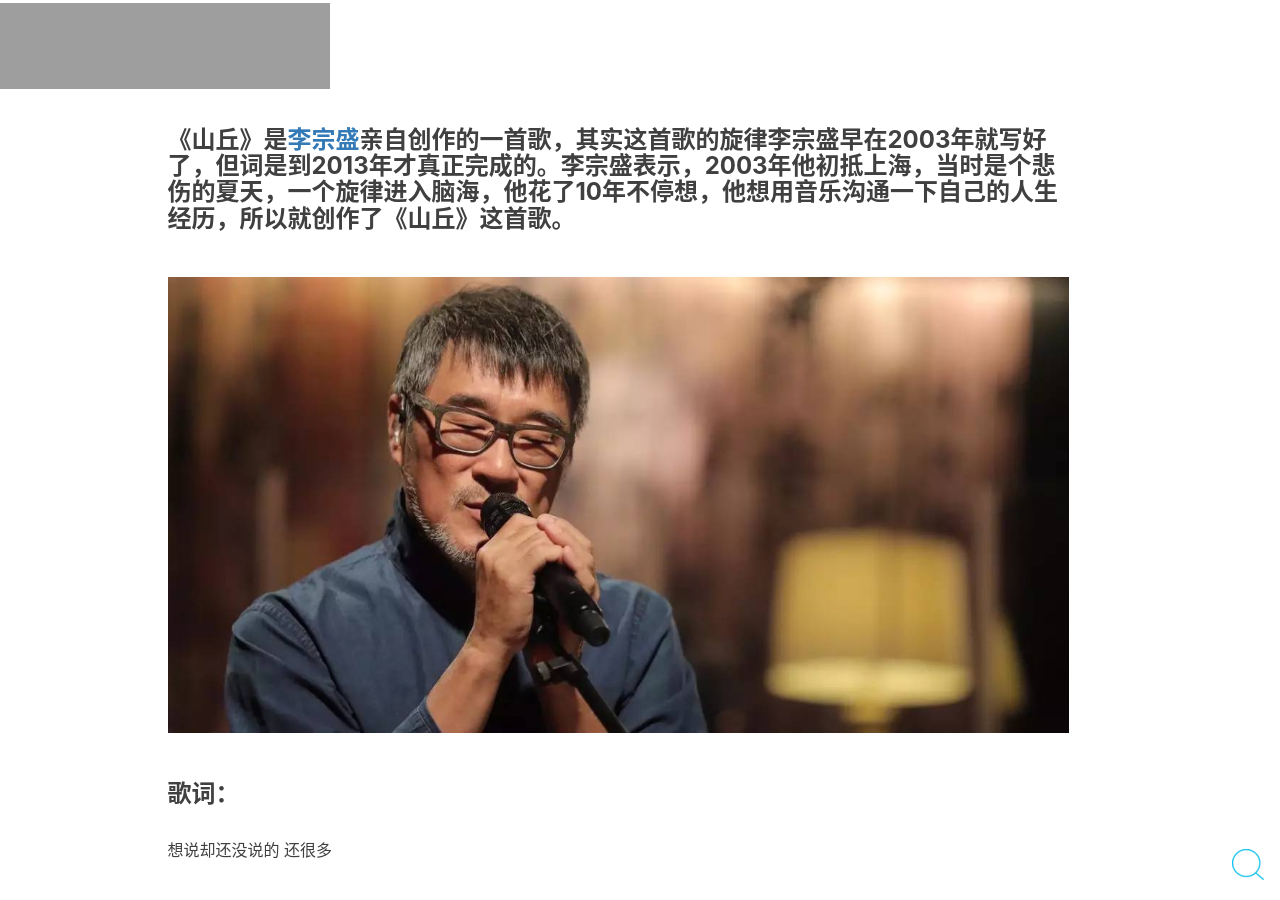
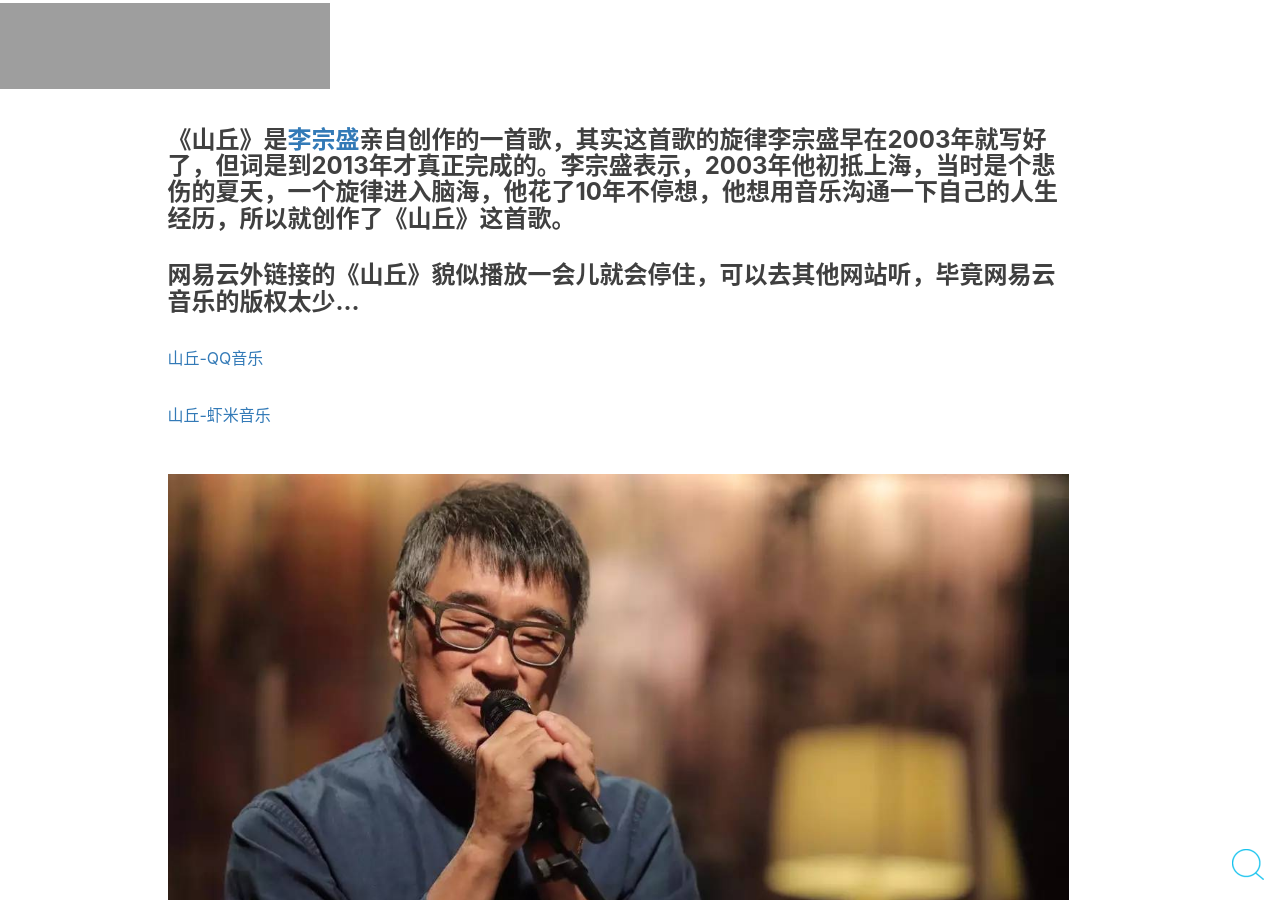
Before and after one commit to Tomy-Lee/Tomy-Lee.github.io, a Jekyll site: the page built from _posts/2017-11-18-feeling1.md, in a window 1280 px wide and 900 px high, scrolled down 540 px. Built offline with Jekyll 4.4.1, drawn with Linux system fonts in a browser that asks for light colours; nearby versions of some CDN libraries; comment, search, counter and statistics services are not loaded; grey boxes are pictures that could not be loaded.

Commit message:
Update 2017-11-18-feeling1.md

```diff
--- a/_posts/2017-11-18-feeling1.md
+++ b/_posts/2017-11-18-feeling1.md
@@ -6,12 +6,17 @@ date:       2017-11-18
 music-id: 407002091
 author:     "tomylee"
 header-img: "img/u=2922041557,3931490747&fm=21&gp=0.jpg"
+sidebar: true
 tags:
     - 杂记
     - 歌曲分享
 ---
 
 ### 《山丘》是[李宗盛](https://en.wikipedia.org/wiki/Jonathan_Lee_(musician))亲自创作的一首歌，其实这首歌的旋律李宗盛早在2003年就写好了，但词是到2013年才真正完成的。李宗盛表示，2003年他初抵上海，当时是个悲伤的夏天，一个旋律进入脑海，他花了10年不停想，他想用音乐沟通一下自己的人生经历，所以就创作了《山丘》这首歌。
+### 网易云外链接的《山丘》貌似播放一会儿就会停住，可以去其他网站听，毕竟网易云音乐的版权太少...
+[山丘-QQ音乐](https://i.y.qq.com/v8/playsong.html?songid=4962658&source=yqq#wechat_redirect)
+
+[山丘-虾米音乐](http://www.xiami.com/song/xL1gege1a43?spm=a1z1s.3521865.23309997.1.4IGQF5)
 
 ![1](/img/lizongsheng.png)
 ---
```
